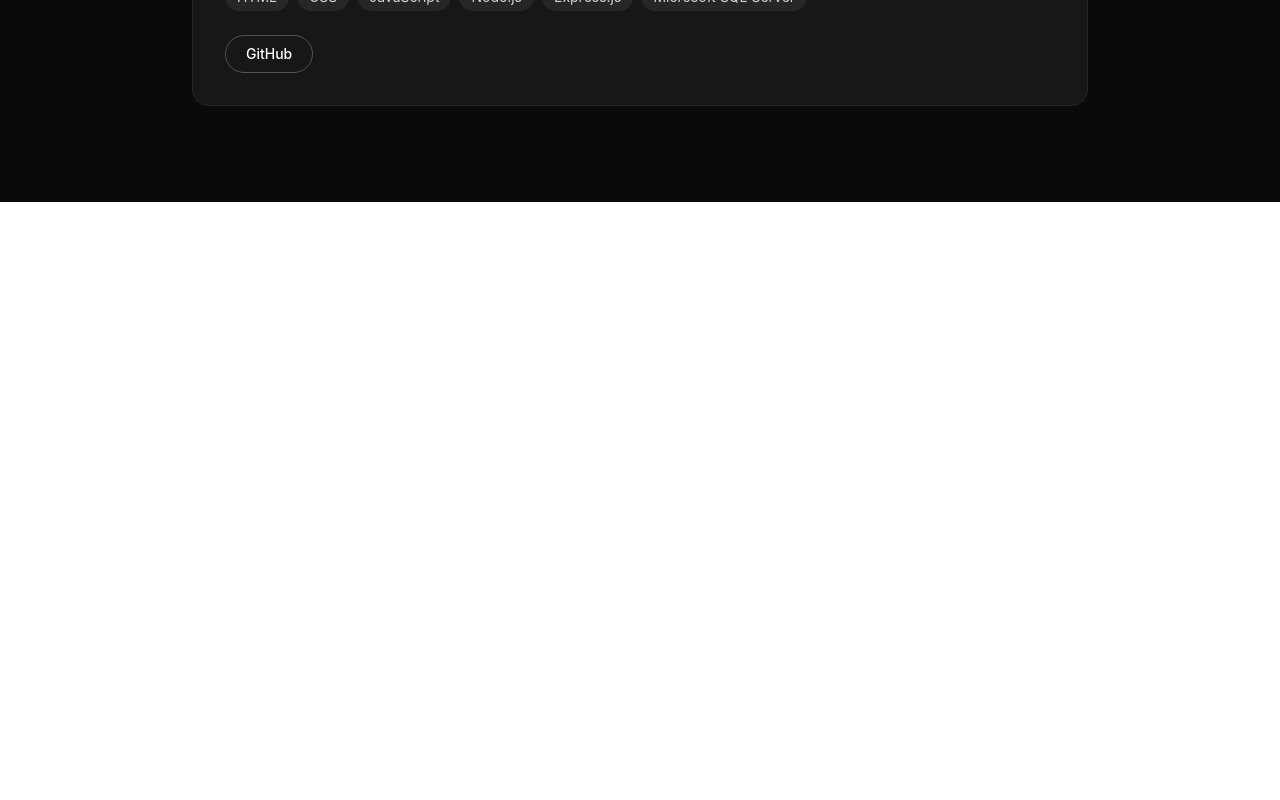
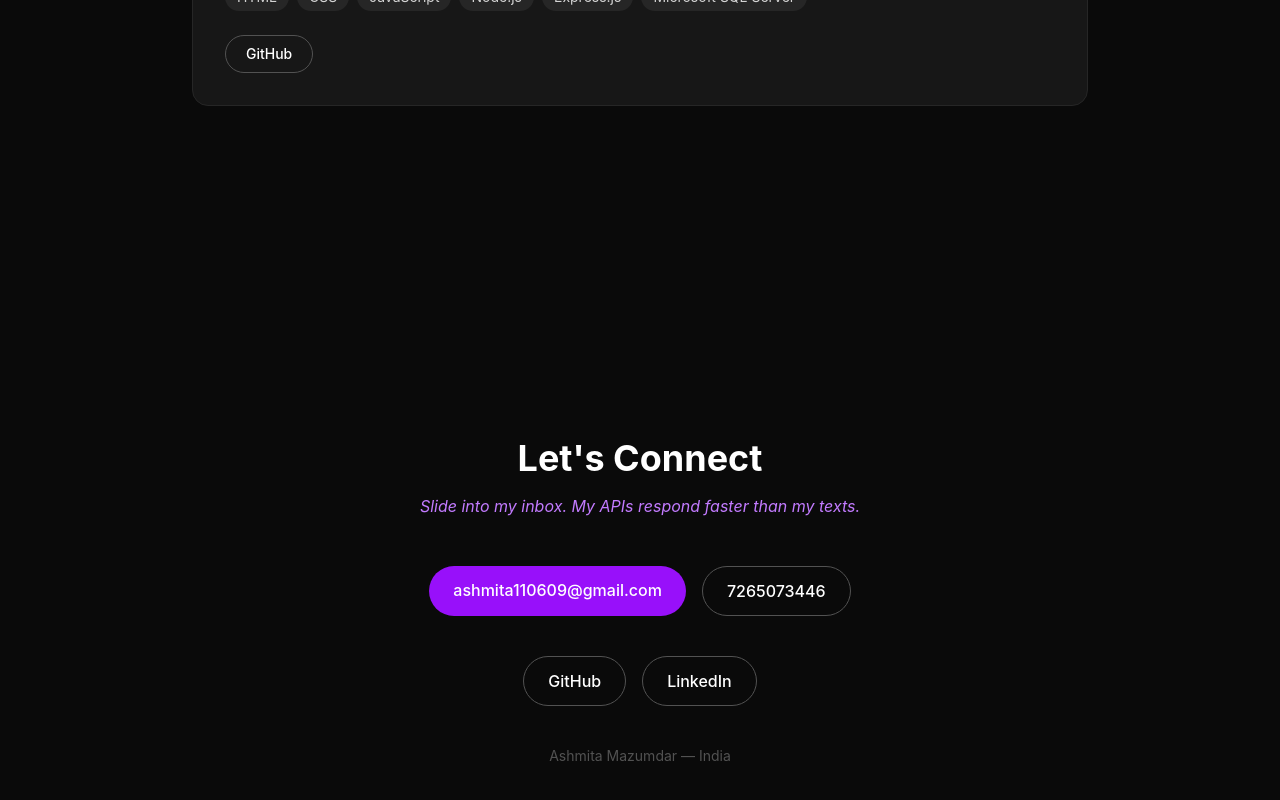
Before and after one commit to ashmita-dev/final_portfolio, a React (Vite) app: page / in a window 1280 px wide. Shown: the part 3664-4464 px from the top of the page. Before the commit the page ends 3866 px from the top, so only its background shows below. Built offline with nearby package versions, Linux system fonts and the light colour scheme.

Commit message:
Added Contact section - complete base portfolio

```diff
--- a/src/App.jsx
+++ b/src/App.jsx
@@ -2,6 +2,7 @@ import Hero from "./sections/Hero";
 import About from "./sections/About";
 import Skills from "./sections/Skills";
 import Projects from "./sections/Projects";
+import Contact from "./sections/Contact";
 
 function App() {
   return (
@@ -10,6 +11,7 @@ function App() {
       <About />
       <Skills />
       <Projects />
+      <Contact />
     </div>
   );
 }
--- /dev/null
+++ b/src/sections/Contact.jsx
@@ -0,0 +1,88 @@
+import { motion } from "framer-motion";
+import { personalInfo } from "../data/portfolioData";
+
+function Contact() {
+  return (
+    <section className="min-h-screen bg-neutral-950 flex flex-col items-center justify-center px-6 py-24 text-center">
+      <motion.h2
+        initial={{ opacity: 0, y: 20 }}
+        whileInView={{ opacity: 1, y: 0 }}
+        viewport={{ once: true }}
+        transition={{ duration: 0.6 }}
+        className="text-4xl font-bold text-white mb-4"
+      >
+        Let's Connect
+      </motion.h2>
+
+      <motion.p
+        initial={{ opacity: 0 }}
+        whileInView={{ opacity: 1 }}
+        viewport={{ once: true }}
+        transition={{ duration: 0.6, delay: 0.1 }}
+        className="text-purple-400 italic mb-12 max-w-xl"
+      >
+        Slide into my inbox. My APIs respond faster than my texts.
+      </motion.p>
+
+      <motion.div
+        initial={{ opacity: 0, y: 20 }}
+        whileInView={{ opacity: 1, y: 0 }}
+        viewport={{ once: true }}
+        transition={{ duration: 0.6, delay: 0.2 }}
+        className="flex flex-col md:flex-row gap-4 mb-10"
+      >
+        <a
+          href={`mailto:${personalInfo.email}`}
+          className="px-6 py-3 bg-purple-600 hover:bg-purple-500 transition rounded-full text-white font-medium"
+        >
+          {personalInfo.email}
+        </a>
+
+        <a
+          href={`tel:${personalInfo.phone}`}
+          className="px-6 py-3 border border-neutral-600 hover:border-purple-400 transition rounded-full text-white font-medium"
+        >
+          {personalInfo.phone}
+        </a>
+      </motion.div>
+
+      <motion.div
+        initial={{ opacity: 0, y: 20 }}
+        whileInView={{ opacity: 1, y: 0 }}
+        viewport={{ once: true }}
+        transition={{ duration: 0.6, delay: 0.3 }}
+        className="flex gap-4 mb-10"
+      >
+        <a
+          href={personalInfo.github}
+          target="_blank"
+          rel="noreferrer"
+          className="px-6 py-3 border border-neutral-600 hover:border-purple-400 transition rounded-full text-white font-medium"
+        >
+          GitHub
+        </a>
+
+        <a
+          href={personalInfo.linkedin}
+          target="_blank"
+          rel="noreferrer"
+          className="px-6 py-3 border border-neutral-600 hover:border-purple-400 transition rounded-full text-white font-medium"
+        >
+          LinkedIn
+        </a>
+      </motion.div>
+
+      <motion.p
+        initial={{ opacity: 0 }}
+        whileInView={{ opacity: 1 }}
+        viewport={{ once: true }}
+        transition={{ duration: 0.6, delay: 0.4 }}
+        className="text-neutral-600 text-sm"
+      >
+        {personalInfo.name} — {personalInfo.location}
+      </motion.p>
+    </section>
+  );
+}
+
+export default Contact;
```
